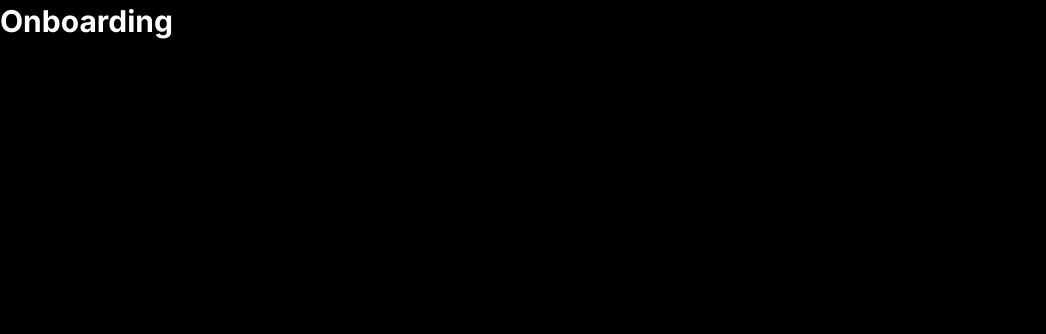
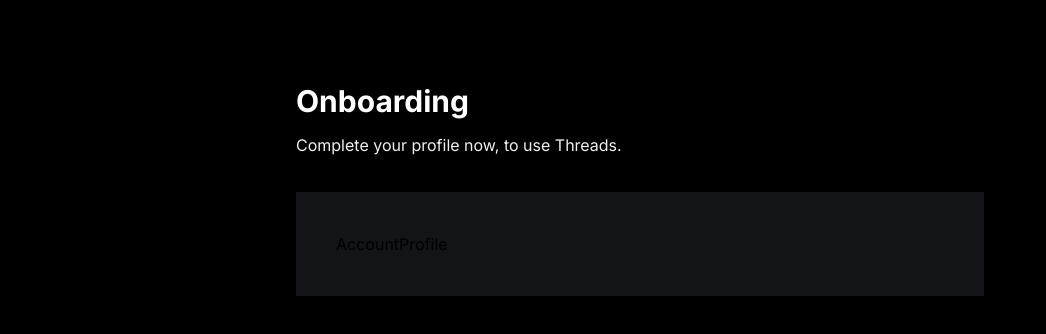
Before and after one commit to tianbuyung/threads, a Next.js app: page /onboarding in a window 1280 px wide. Shown: the top 334 px of the page, without its empty margins (0-1046 px from the left). Built offline with nearby package versions, Linux system fonts and the light colour scheme; no server answers.

Commit message:
feat: create onboarding structure component

```diff
--- a/app/(auth)/onboarding/page.tsx
+++ b/app/(auth)/onboarding/page.tsx
@@ -1,7 +1,31 @@
+import { currentUser } from "@clerk/nextjs";
+
+import AccountProfile from "@/components/forms/AccountProfile";
+
 async function Page() {
+  const user = await currentUser();
+
+  const userInfo = {};
+
+  const userData = {
+    id: user?.id,
+    objectId: userInfo?._id,
+    username: userInfo ? userInfo?.username : user?.username,
+    name: userInfo ? userInfo?.name : user?.firstName ?? "",
+    bio: userInfo ? userInfo?.bio : "",
+    image: userInfo ? userInfo?.image : user.imageUrl,
+  };
+
   return (
-    <main>
+    <main className="mx-auto flex max-w-3xl flex-col justify-start px-10 py-20">
       <h1 className="head-text">Onboarding</h1>
+      <p className="mt-3 text-base-regular text-light-2">
+        Complete your profile now, to use Threads.
+      </p>
+
+      <section className="mt-9 bg-dark-2 p-10">
+        <AccountProfile user={userData} btnTitle="Continue" />
+      </section>
     </main>
   );
 }
--- /dev/null
+++ b/components/forms/AccountProfile.tsx
@@ -0,0 +1,19 @@
+"use client";
+
+interface Props {
+  user: {
+    id: string;
+    objectId: string;
+    username: string;
+    name: string;
+    bio: string;
+    image: string;
+  };
+  btnTitle: string;
+}
+
+function AccountProfile({ user, btnTitle }: Props) {
+  return <div>AccountProfile</div>;
+}
+
+export default AccountProfile;
```
